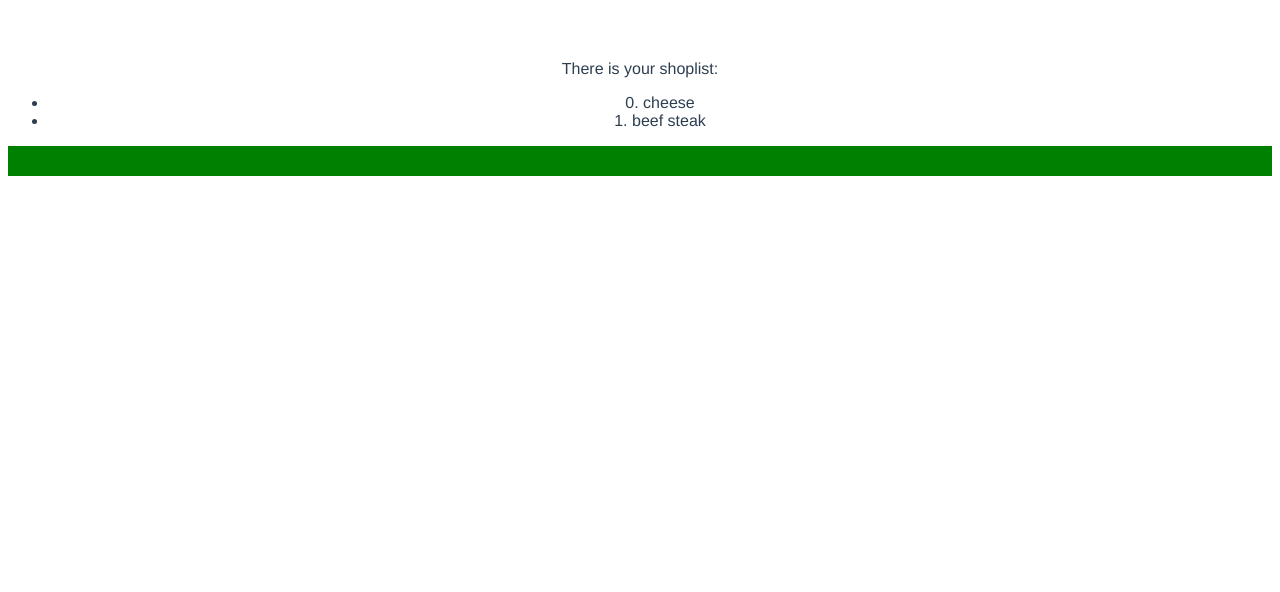
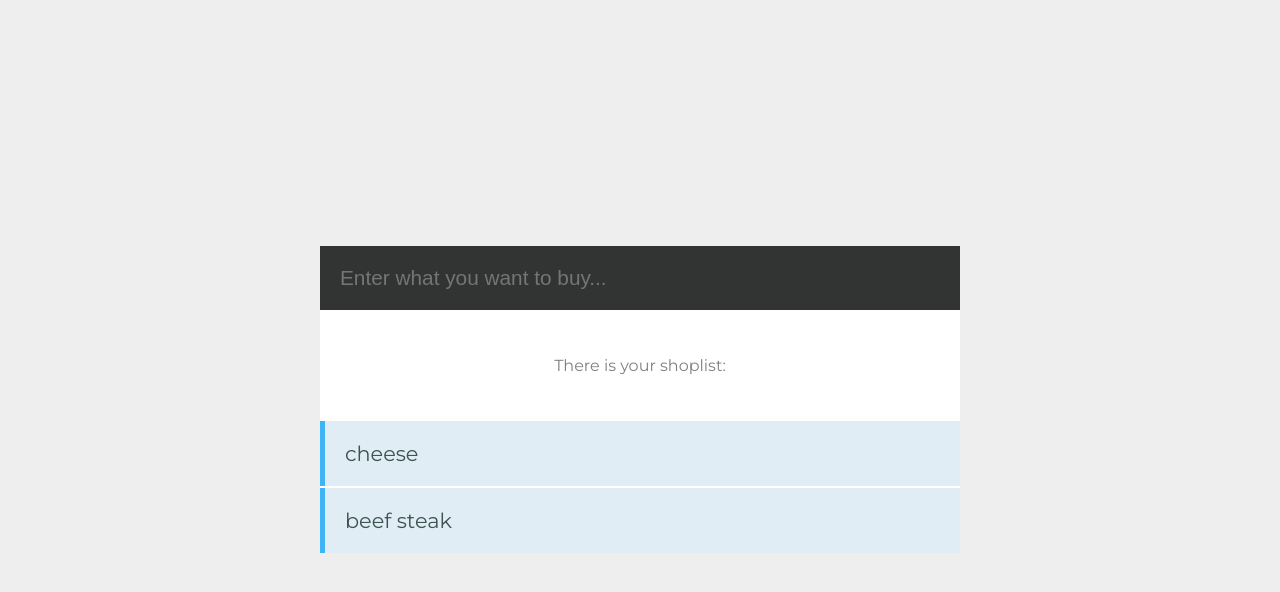
Before and after one commit to galdranorn/vuejs-shoplist, a Vue app: page / in a window 1280 px wide. Shown: the top 592 px of the page. Built offline with nearby package versions, Linux system fonts and the light colour scheme.

Commit message:
Learn about forms and validation (vee-validate)

```diff
--- a/package.json
+++ b/package.json
@@ -10,6 +10,7 @@
   "dependencies": {
     "core-js": "^2.6.5",
     "sass-loader": "^7.1.0",
+    "vee-validate": "^2.2.13",
     "vue": "^2.6.10"
   },
   "devDependencies": {
--- a/src/App.vue
+++ b/src/App.vue
@@ -16,12 +16,21 @@
 </script>
 
 <style>
+@import url('https://fonts.googleapis.com/css?family=Montserrat:400,700');
+
+body {
+  background-color: #EEEEEE;
+  font-family: 'Montserrat', sans-serif;
+  display: grid;
+  grid-template-rows: auto;
+  justify-items: center;
+  align-items: center;
+}
+body, html {
+  margin: 0;
+  height: 100%;
+}
 #app {
-  font-family: 'Avenir', Helvetica, Arial, sans-serif;
-  -webkit-font-smoothing: antialiased;
-  -moz-osx-font-smoothing: grayscale;
-  text-align: center;
-  color: #2c3e50;
-  margin-top: 60px;
+    width: 50%;
 }
 </style>
--- a/src/components/Shoplist.vue
+++ b/src/components/Shoplist.vue
@@ -1,12 +1,17 @@
 <template>
   <div class="shoplist">
     <div class="holder">
+
+      <form @submit.prevent="addProduct">
+        <input type="text" placeholder="Enter what you want to buy..." v-model="product" v-validate="'min:3'" name="product"/>
+        <p class="alert" v-if="errors.has('product')">{{ errors.first('product') }}</p>
+      </form>
+
       <p class="header" v-if="shoplist.length>0">There is your shoplist:</p>
       <p class="header" v-else>There is no products on the shoplist</p>
       <ul class="shoplist">
-        <li v-for="(data, index) in shoplist" :key='index'> {{ index }}. {{ data.product }}</li>
+        <li v-for="(data, index) in shoplist" :key='index'>{{ data.product }}</li>
       </ul>
-      <div v-bind:style="{ backgroundColor: bgClr, widht: bgWth, height: bgHth }"></div>
     </div>
   </div>
 </template>
@@ -16,13 +21,25 @@
   name: 'Shoplist',
   data() {
     return {
+      product: '',
       shoplist: [
         { "product": "cheese" },
         { "product": "beef steak" },
       ],
-      bgClr: 'green',
-      bgWth: '100%',
-      bgHth: '30px',
+    }
+  },
+  methods: {
+    addProduct() {
+      this.$validator.validateAll().then((result) => {
+        if (result) {
+          this.shoplist.push({product: this.product});
+          this.product = '';
+        }
+        else {
+          //console.log('Not valid')
+        }
+      })
+
     }
   }
 }
@@ -30,14 +47,49 @@
 
 <!-- Add "scoped" attribute to limit CSS to this component only -->
 <style scoped>
+  .holder {
+    background: #fff;
+  }
+
+  ul {
+    margin: 0;
+    padding: 0;
+    list-style-type: none;
+  }
+
+  ul li {
+    padding: 20px;
+    font-size: 1.3em;
+    background-color: #E0EDF4;
+    border-left: 5px solid #3EB3F6;
+    margin-bottom: 2px;
+    color: #3E5252;
+  }
+
+  p {
+    text-align:center;
+    padding: 30px 0;
+    color: gray;
+  }
+
+  .container {
+    box-shadow: 0px 0px 40px lightgray;
+  }
+
+  input {
+    width: calc(100% - 40px);
+    border: 0;
+    padding: 20px;
+    font-size: 1.3em;
+    background-color: #323333;
+    color: #687F7F;
+  }
+
   .alert {
-    background-color: rgb(179, 179, 121);
-    width: 100%;
-    height: 30px;
+    background: #fdf2ce;
+    display: inline-block;
+    padding: 5px;
+    margin-top: -20px;
   }
-  .hello {
-    background-color: red;
-    width: 100%;
-    height: 30px;
-  }
+
 </style>
--- a/src/main.js
+++ b/src/main.js
@@ -1,6 +1,8 @@
 import Vue from 'vue'
 import App from './App.vue'
+import VeeValidate from 'vee-validate'
 
+Vue.use(VeeValidate)
 Vue.config.productionTip = false
 
 new Vue({
```
Also changed, not shown: 1 other file (tests, documents, lock files or other folders).
